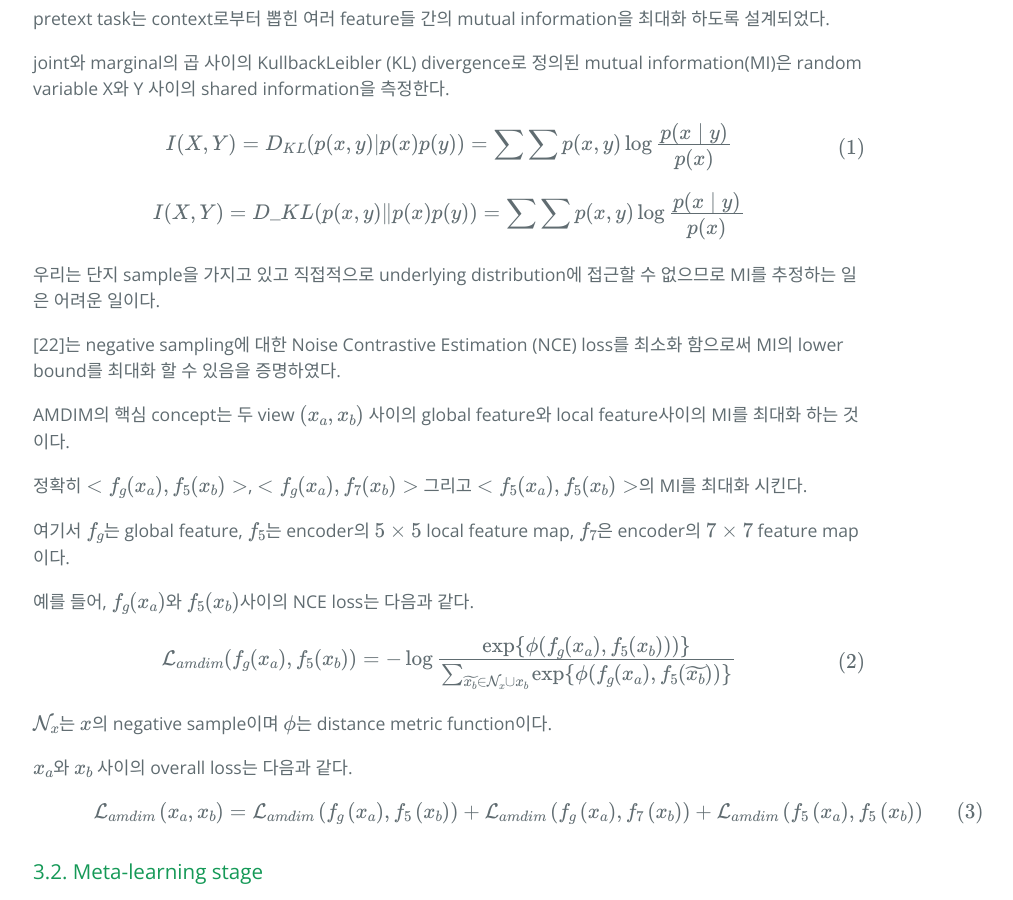
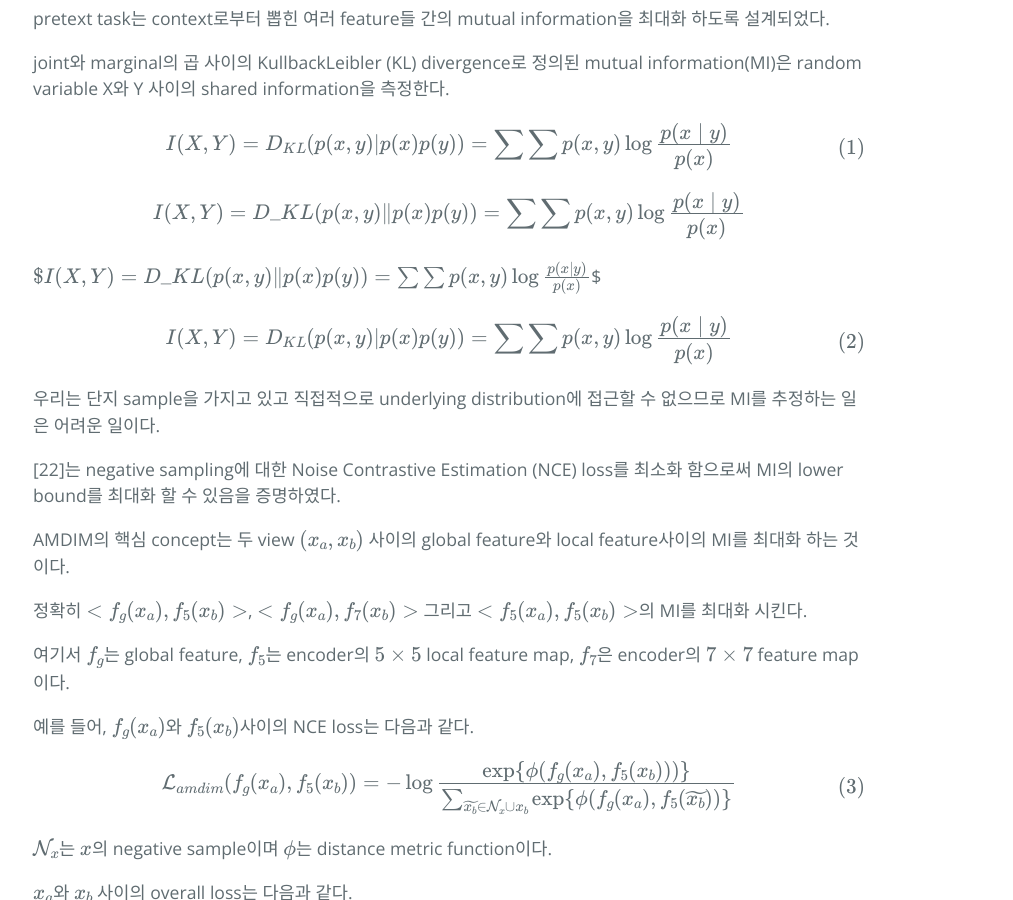
Before and after one commit to changwoo-00/changwoo-00.github.io, a Jekyll site: the page built from _posts/2021-02-07-SELF-SUPERVISED LEARNING FOR FEW-SHOT IMAGE CLASSIFICATION.md, in a window 1280 px wide and 900 px high, scrolled down 1312 px. Shown: the whole window, without its empty margins (191-1204 px from the left). Built offline with Jekyll 4.4.1, drawn with Linux system fonts in a browser that asks for light colours; formulas are drawn with MathJax 3.

Commit message:
add self supervised

```diff
--- a/_posts/2021-02-07-SELF-SUPERVISED LEARNING FOR FEW-SHOT IMAGE CLASSIFICATION.md
+++ b/_posts/2021-02-07-SELF-SUPERVISED LEARNING FOR FEW-SHOT IMAGE CLASSIFICATION.md
@@ -36,6 +36,10 @@ joint와 marginal의 곱 사이의 KullbackLeibler (KL) divergence로 정의된
 \end{equation}
 
 $$I(X, Y) =D\_{K L}(p(x, y) \| p(x) p(y)) =\sum \sum p(x, y) \log \frac{p(x \mid y)}{p(x)}$$
+
+$$$I(X, Y) =D\_{K L}(p(x, y) \| p(x) p(y)) =\sum \sum p(x, y) \log \frac{p(x \mid y)}{p(x)}$$$
+
+\begin{equation} I(X, Y) =D\_{K L}(p(x, y) \| p(x) p(y)) =\sum \sum p(x, y) \log \frac{p(x \mid y)}{p(x)} \end{equation}
 
 우리는 단지 sample을 가지고 있고 직접적으로 underlying distribution에 접근할 수 없으므로 MI를 추정하는 일은 어려운 일이다.
 
```
